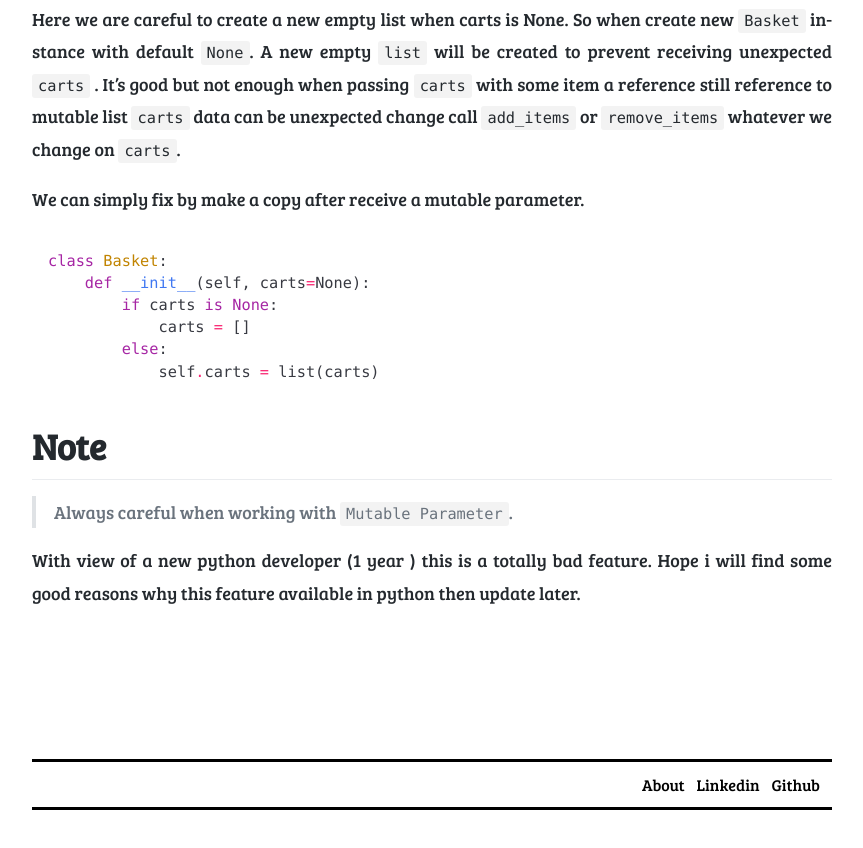
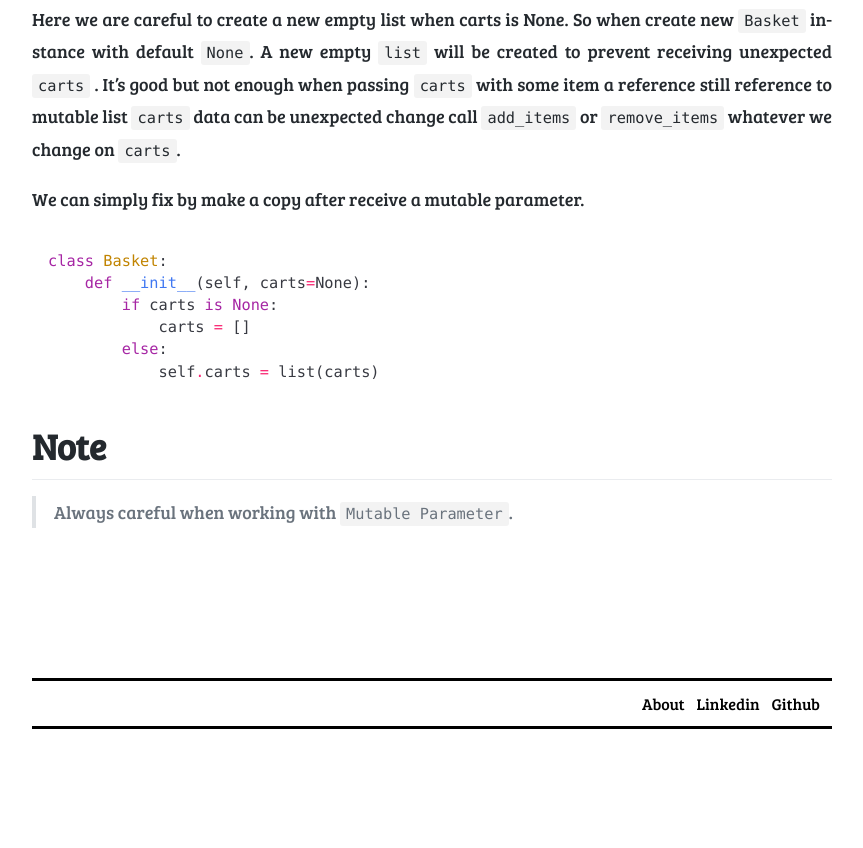
Before and after one commit to ntkhoi/ntkhoi.github.io, a plain HTML site: page posts/mutable-parameter-python/index.html in a window 1280 px wide. Shown: the part 2375-3223 px from the top of the page, without its empty margins (208-1071 px from the left). After the commit the page ends 3184 px from the top, so only its background shows below. Drawn offline with Linux system fonts and the light colour scheme.

Commit message:
rebuilding site Tue Nov 10 13:53:25 +07 2020

```diff
--- a/posts/mutable-parameter-python/index.html
+++ b/posts/mutable-parameter-python/index.html
@@ -169,7 +169,6 @@ It&rsquo;s good but not enough when passing <code>carts</code> with some item a
 <blockquote>
 <p>Always careful when working with <code>Mutable Parameter</code>.</p>
 </blockquote>
-<p>With view of a new python developer (1 year ) this is a totally bad feature. Hope i will find some good reasons why this feature available in python then update later.</p>
 
         </div>
 
```
